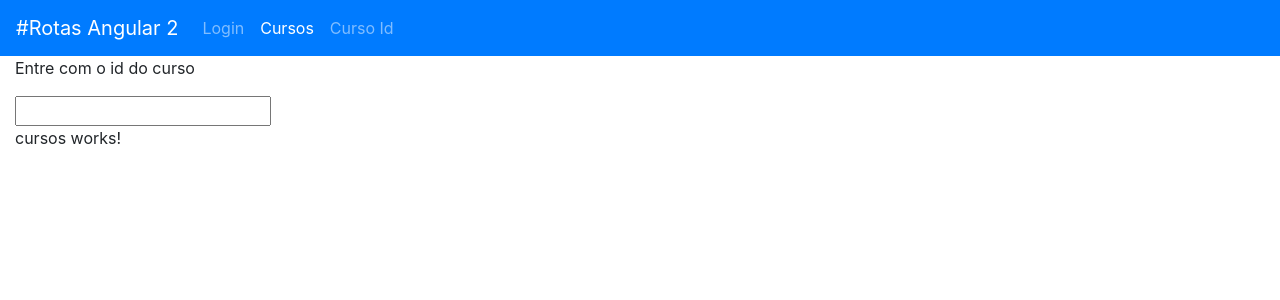
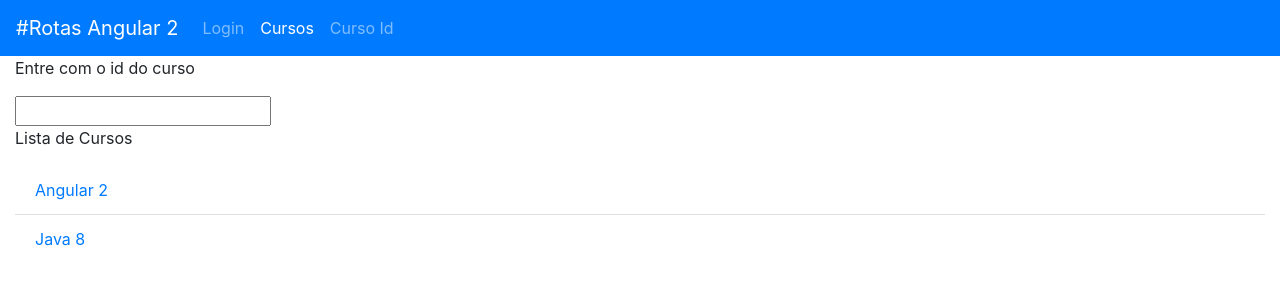
Before and after one commit to PedroFerreiraCJr/angular-routes, an Angular app: page /cursos in a window 1280 px wide. Shown: the top 300 px of the page. Built offline with nearby package versions, Linux system fonts and the light colour scheme.

Commit message:
aula sobre a implementação de navegação programática; componente de erro 404

```diff
--- a/src/app/app.routing.ts
+++ b/src/app/app.routing.ts
@@ -4,6 +4,7 @@ import { Routes, RouterModule } from "@angular/router";
 import { CursosComponent } from './cursos/cursos.component';
 import { CursoDetalheComponent } from "./curso-detalhe/curso-detalhe.component";
 import { LoginComponent } from './login/login.component';
+import { CursoNaoEncontradoComponent } from "./curso-nao-encontrado/curso-nao-encontrado.component";
 import { HomeComponent } from "./home/home.component";
 
 // Esta palavra já era reservada do JavaScript mas não estava em uso,
@@ -13,6 +14,7 @@ const APP_ROUTES: Routes = [    // Configuração de geral de rotas da aplicaç
   { path: 'cursos', component: CursosComponent },
   { path: 'curso/:id', component: CursoDetalheComponent }, // nesta rota foi definido um parâmetro chamado 'id'
   { path: 'login', component: LoginComponent },
+  { path: 'naoEncontrado', component: CursoNaoEncontradoComponent },
   { path: '', component: HomeComponent }
 ];
 
--- a/src/app/curso-detalhe/curso-detalhe.component.html
+++ b/src/app/curso-detalhe/curso-detalhe.component.html
@@ -1 +1,2 @@
 <p>ID: {{ id }}</p>
+<p>Curso: {{ curso?.nome }}</p>
--- a/src/app/curso-detalhe/curso-detalhe.component.ts
+++ b/src/app/curso-detalhe/curso-detalhe.component.ts
@@ -1,6 +1,8 @@
 import { Component, OnInit } from '@angular/core';
-import { ActivatedRoute } from '@angular/router';
+import { ActivatedRoute, Router } from '@angular/router';
 import { Subscription } from 'rxjs';
+
+import { CursosService } from '../cursos/cursos.service';
 
 @Component({
   selector: 'app-curso-detalhe',
@@ -11,9 +13,13 @@ export class CursoDetalheComponent implements OnInit {
 
   id!: string;
   subscription!: Subscription;
+  curso!: any;
 
   // para pegar os valores da rota ativa, é preciso injetar uma instância de ActivatedRoute
-  constructor(private route: ActivatedRoute) {
+  constructor(
+    private route: ActivatedRoute,
+    private router: Router,
+    private cursosService: CursosService) {
     //console.log(this.route);
     // esta é a primeira forma de pegar os valores dos parâmetros da rota ativa
     // lembrando que os parâmetros devem ser declarados para que possam ser recebidos através
@@ -27,6 +33,14 @@ export class CursoDetalheComponent implements OnInit {
     // esta é a forma mais aconselhada de escutar os parâmetros de uma rota
     this.subscription = this.route.params.subscribe((params: any) => {
       this.id = params['id'];
+      this.curso = this.cursosService.getCurso(this.id);
+
+      // essa verificação é quem faz a navegação imperativa (programática) para determinada rota
+      // neste caso, quando a rota o parâmetro passado para a rota é inválido, é invocado
+      //no router o método navigate para ir para um componente de erro (404).
+      if (this.curso == null) {
+        this.router.navigate(['/naoEncontrado']);
+      }
     });
   }
 
--- /dev/null
+++ b/src/app/curso-nao-encontrado/curso-nao-encontrado.component.html
@@ -0,0 +1 @@
+<p>curso-nao-encontrado works!</p>
--- /dev/null
+++ b/src/app/curso-nao-encontrado/curso-nao-encontrado.component.ts
@@ -0,0 +1,15 @@
+import { Component, OnInit } from '@angular/core';
+
+@Component({
+  selector: 'app-curso-nao-encontrado',
+  templateUrl: './curso-nao-encontrado.component.html',
+  styleUrls: ['./curso-nao-encontrado.component.css']
+})
+export class CursoNaoEncontradoComponent implements OnInit {
+
+  constructor() { }
+
+  ngOnInit(): void {
+  }
+
+}
--- a/src/app/cursos/cursos.component.html
+++ b/src/app/cursos/cursos.component.html
@@ -1 +1,7 @@
-<p>cursos works!</p>
+<p>Lista de Cursos</p>
+<ul class="list-group list-group-flush">
+  <a class="list-group-item"
+    *ngFor="let curso of cursos"
+    [routerLink]="['/curso', curso?.id]">{{ curso?.nome }}
+  </a>
+</ul>
--- a/src/app/cursos/cursos.component.ts
+++ b/src/app/cursos/cursos.component.ts
@@ -1,4 +1,6 @@
 import { Component, OnInit } from '@angular/core';
+
+import { CursosService } from './cursos.service';
 
 @Component({
   selector: 'app-cursos',
@@ -7,9 +9,11 @@ import { Component, OnInit } from '@angular/core';
 })
 export class CursosComponent implements OnInit {
 
-  constructor() { }
+  cursos!: any[];
+
+  constructor(private cursosService: CursosService) { }
 
   ngOnInit(): void {
+    this.cursos = this.cursosService.getCursos();
   }
-
 }
--- /dev/null
+++ b/src/app/cursos/cursos.service.ts
@@ -0,0 +1,25 @@
+import { Injectable } from '@angular/core';
+
+@Injectable()
+export class CursosService {
+
+  constructor() { }
+
+  public getCursos(): any[] {
+    return [
+      { id: '1', nome: 'Angular 2' },
+      { id: '2', nome: 'Java 8' }
+    ];
+  }
+
+  public getCurso(id: string): any {
+    let cursos = this.getCursos();
+    for (let i=0; i<cursos.length; i++) {
+      const curso = cursos[i];
+      if (curso?.id == id) {
+        return curso;
+      }
+    }
+    return null;
+  }
+}
```
Also changed, not shown: src/app/app.module.ts (+5 -2 lines), src/app/curso-nao-encontrado/curso-nao-encontrado.component.css (added), 2 other files (tests, documents, lock files or other folders).
